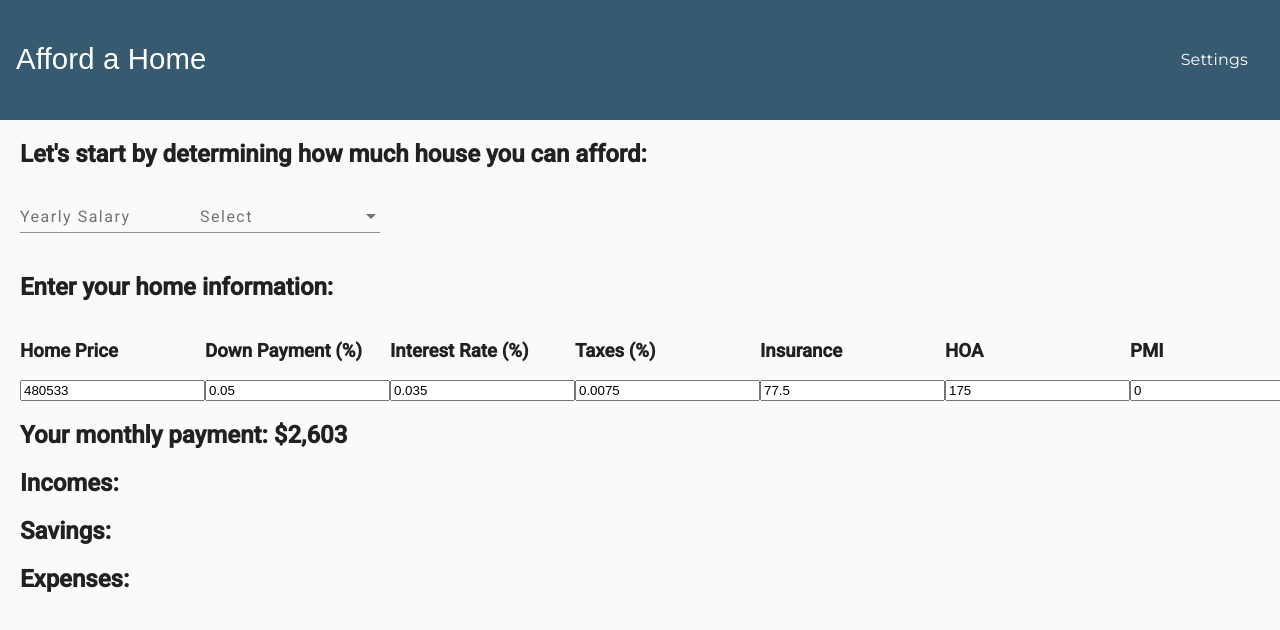
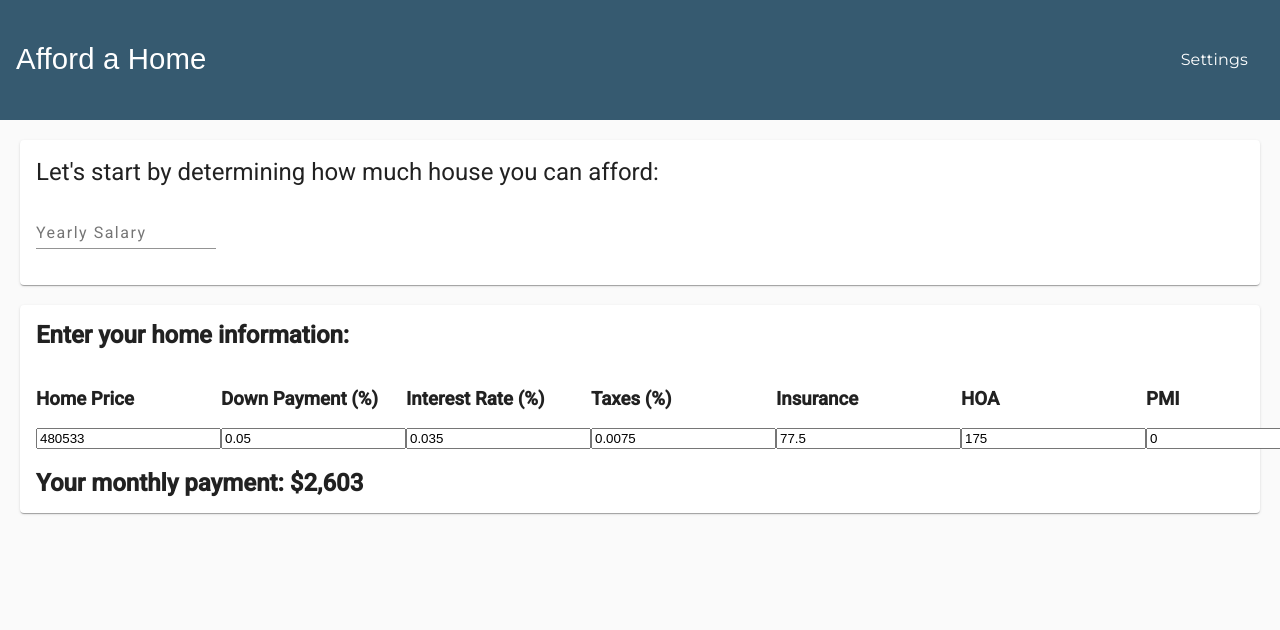
Before and after one commit to carsonsturtevant/afford-a-home, an Angular app: page /budgeter in a window 1280 px wide. Shown: the top 630 px of the page. Built offline with nearby package versions, Linux system fonts and the light colour scheme; a web font is replaced by a local one.

Commit message:
clean up suggested monthly payment section

```diff
--- a/src/app/budgeter/budgeter.component.html
+++ b/src/app/budgeter/budgeter.component.html
@@ -1,18 +1,18 @@
 <div class="container">
-  <h2>Let's start by determining how much house you can afford:</h2>
+  <mat-card>
+    <div class="mat-headline">Let's start by determining how much house you can afford:</div>
     <mat-form-field>
-    <input matInput placeholder="Yearly Salary">
+      <input [(ngModel)]="yearlySalary" matInput placeholder="Yearly Salary">
     </mat-form-field>
-
-  <mat-form-field>
-    <mat-select placeholder="Select">
-      <mat-option value="option">Option</mat-option>
-      <mat-option value="option">Option2</mat-option>
-    </mat-select>
-  </mat-form-field>
+    <div *ngIf="yearlySalary">
+      <div class="mat-title" style="margin-bottom: 0">You can afford up to {{suggestedMonthlyPayment() | number:'1.0-0'}} per month.</div>
+      <div class="body-1">*This is based on the suggested limit of 28% of income used for housing.</div>
+    </div>
+  </mat-card>
 </div>
 
 <div class="container">
+  <mat-card>
     <h2>Enter your home information:</h2>
     <div class="inputs-container">
 
@@ -56,7 +56,9 @@
 
     </div>
     <h2>Your monthly payment: ${{calculateMonthlyPayment() | number:'1.0-0'}}</h2>
-  <h2>Incomes: </h2>
+  </mat-card>
+
+  <!-- <h2>Incomes: </h2>
   <h2>Savings: </h2>
-  <h2>Expenses: </h2>
+  <h2>Expenses: </h2> -->
 </div>
--- a/src/app/budgeter/budgeter.component.ts
+++ b/src/app/budgeter/budgeter.component.ts
@@ -6,6 +6,8 @@ import { Component, OnInit } from '@angular/core';
   styleUrls: ['./budgeter.component.scss']
 })
 export class BudgeterComponent implements OnInit {
+
+  yearlySalary: number;
 
   homePrice: number = 480533;
   downPaymentPercent: number = .05;
@@ -23,6 +25,10 @@ export class BudgeterComponent implements OnInit {
 
   ngOnInit() {
     this.calculateMonthlyPayment();
+  }
+
+  suggestedMonthlyPayment(): number {
+    return (this.yearlySalary * .28 / 12);
   }
 
   calculateTaxesAmount() {
```
Lines whose indentation alone changed are shown as unchanged.
